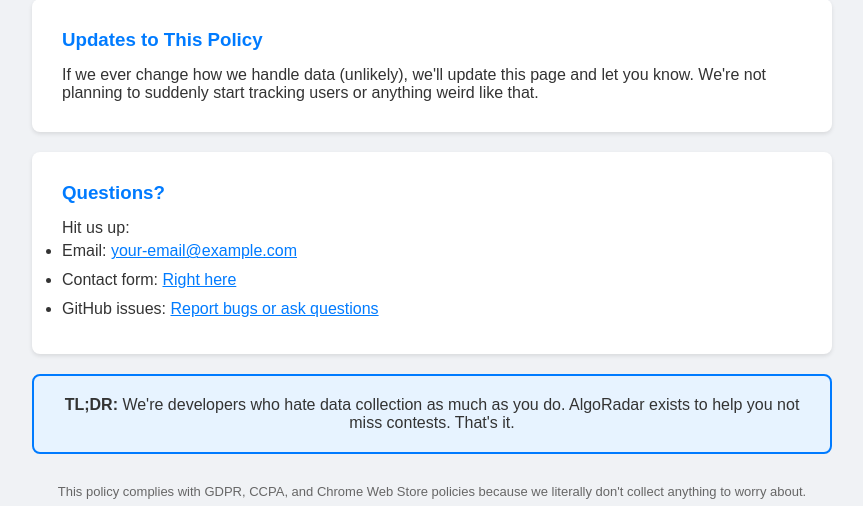
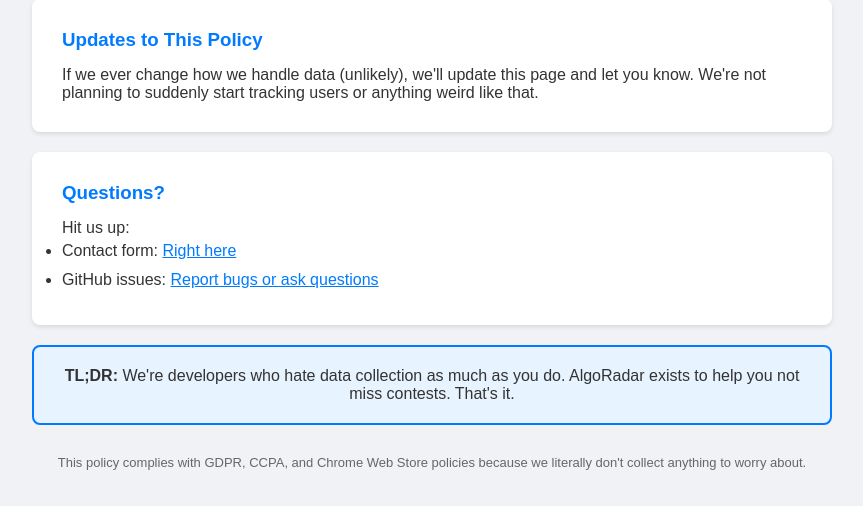
Before and after one commit to nilanshucodes/AlgoRadar, a Flask app: page /privacy in a window 1280 px wide. Shown: the part 1466-1972 px from the top of the page, without its empty margins (208-1071 px from the left). Run offline with Flask 3, Linux system fonts and the light colour scheme; some libraries are stand-ins or nearby versions.

Commit message:
Remove email contact from privacy page
Signed-off-by: Nilanshu <191017887+nilanshucodes@users.noreply.github.com>

```diff
--- a/templates/privacy.html
+++ b/templates/privacy.html
@@ -67,7 +67,6 @@
             <h3 style="color: #007bff; margin-bottom: 15px;">Questions?</h3>
             <p>Hit us up:</p>
             <ul style="line-height: 1.8;">
-                <li>Email: <a href="mailto:your-email@example.com" style="color: #007bff;">your-email@example.com</a></li>
                 <li>Contact form: <a href="{{ url_for('contact') }}" style="color: #007bff;">Right here</a></li>
                 <li>GitHub issues: <a href="https://github.com/nilanshucodes/algoradar/issues" target="_blank" style="color: #007bff;">Report bugs or ask questions</a></li>
             </ul>
```
